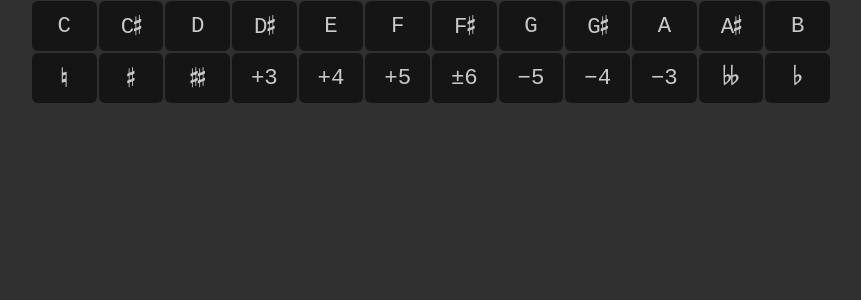
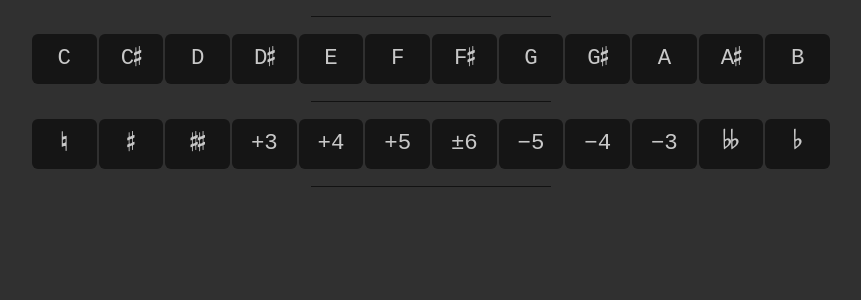
Before and after one commit to teuncm/chord-playground, a Vue app: page / in a window 1280 px wide. Shown: the top 300 px of the page, without its empty margins (209-1070 px from the left). Built offline with nearby package versions, Linux system fonts and the light colour scheme.

Commit message:
Add normalize.css

```diff
--- a/package.json
+++ b/package.json
@@ -9,6 +9,7 @@
     "preview": "vite preview"
   },
   "dependencies": {
+    "normalize.css": "^8.0.1",
     "pinia": "^2.1.7",
     "vue": "^3.4.29"
   },
--- a/src/App.vue
+++ b/src/App.vue
@@ -6,8 +6,11 @@
   <ScaleContainer />
   <Divider />
   <NoteContainer /> -->
+  <Divider />
   <ChordContainer />
+  <Divider />
   <ShiftContainer />
+  <Divider />
 </template>
 
 <script>
@@ -33,6 +36,7 @@ export default {
   components:
   {
     Test,
+    Divider,
     ChordContainer,
     ShiftContainer,
   },
--- a/src/main.js
+++ b/src/main.js
@@ -1,4 +1,5 @@
 import { createApp } from 'vue'
+import 'normalize.css'
 import './style.css'
 import App from './App.vue'
 import { createPinia } from 'pinia'
--- a/src/style.css
+++ b/src/style.css
@@ -5,12 +5,11 @@
   font-weight: normal;
   font-style: normal;
   /* Render only accidentals. */
-  unicode-range: U+2500-FFFF;
+  unicode-range: U+266D-266F;
 }
 
 * {
   font-family: 'Bravura', monospace, sans-serif;
-  vertical-align: center;
   color: rgb(200, 200, 200);
 
   box-sizing: border-box;
```
Also changed, not shown: 1 other file (tests, documents, lock files or other folders).
